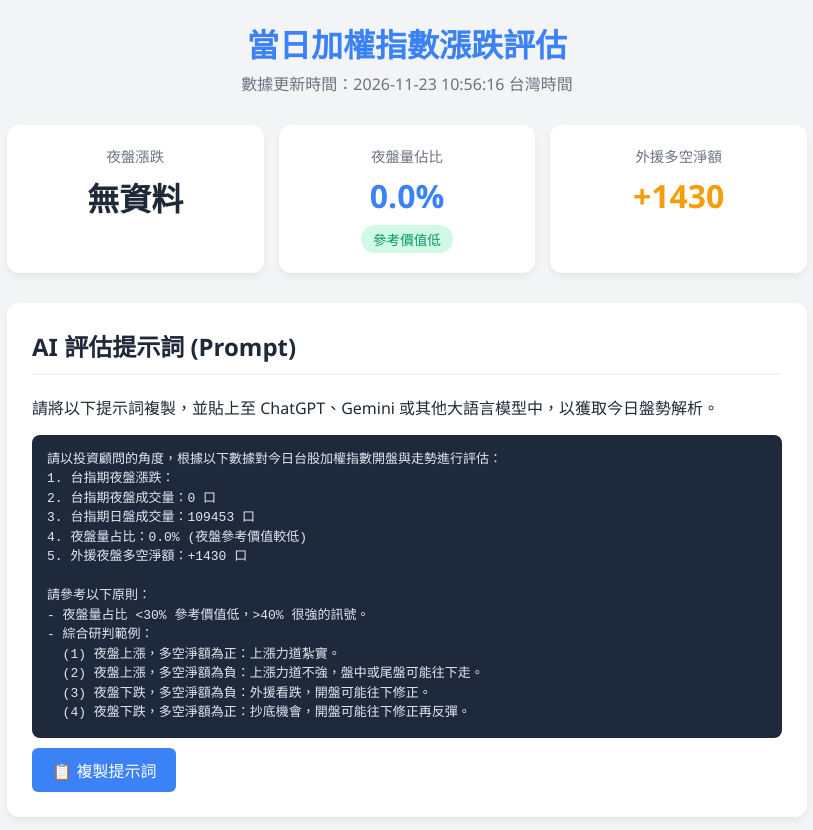
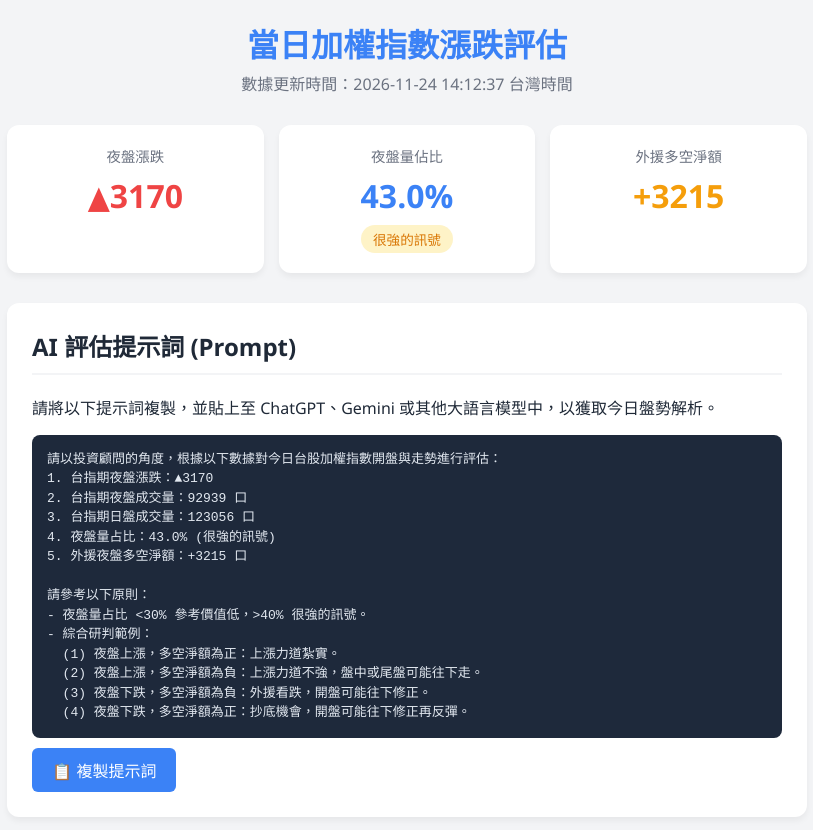
Before and after one commit to blairan/AI-Invest, a plain HTML site: page daily_report.html in a window 1280 px wide. Shown: the whole page, without its empty margins (233-1046 px from the left). Drawn offline with Linux system fonts and the light colour scheme.

Commit message:
2026-11-24 daily report update

```diff
--- a/daily_report.html
+++ b/daily_report.html
@@ -116,22 +116,22 @@
     <div class="container">
         <div class="header">
             <h1>當日加權指數漲跌評估</h1>
-            <p>數據更新時間：2026-11-23 10:56:16 台灣時間</p>
+            <p>數據更新時間：2026-11-24 14:12:37 台灣時間</p>
         </div>
 
         <div class="dashboard">
             <div class="card">
                 <h3>夜盤漲跌</h3>
-                <div class="value ">無資料</div>
+                <div class="value red">▲3170</div>
             </div>
             <div class="card">
                 <h3>夜盤量佔比</h3>
-                <div class="value blue">0.0%</div>
-                <span class="badge badge-weak">參考價值低</span>
+                <div class="value blue">43.0%</div>
+                <span class="badge badge-strong">很強的訊號</span>
             </div>
             <div class="card">
                 <h3>外援多空淨額</h3>
-                <div class="value orange">+1430</div>
+                <div class="value orange">+3215</div>
             </div>
         </div>
 
@@ -139,11 +139,11 @@
             <h2>AI 評估提示詞 (Prompt)</h2>
             <p>請將以下提示詞複製，並貼上至 ChatGPT、Gemini 或其他大語言模型中，以獲取今日盤勢解析。</p>
             <div class="prompt-box" id="promptText">請以投資顧問的角度，根據以下數據對今日台股加權指數開盤與走勢進行評估：
-1. 台指期夜盤漲跌：
-2. 台指期夜盤成交量：0 口
-3. 台指期日盤成交量：109453 口
-4. 夜盤量占比：0.0% (夜盤參考價值較低)
-5. 外援夜盤多空淨額：+1430 口
+1. 台指期夜盤漲跌：▲3170
+2. 台指期夜盤成交量：92939 口
+3. 台指期日盤成交量：123056 口
+4. 夜盤量占比：43.0% (很強的訊號)
+5. 外援夜盤多空淨額：+3215 口
 
 請參考以下原則：
 - 夜盤量占比 <30% 參考價值低，>40% 很強的訊號。
```
Also changed, not shown: index.html (+10 -10 lines).
